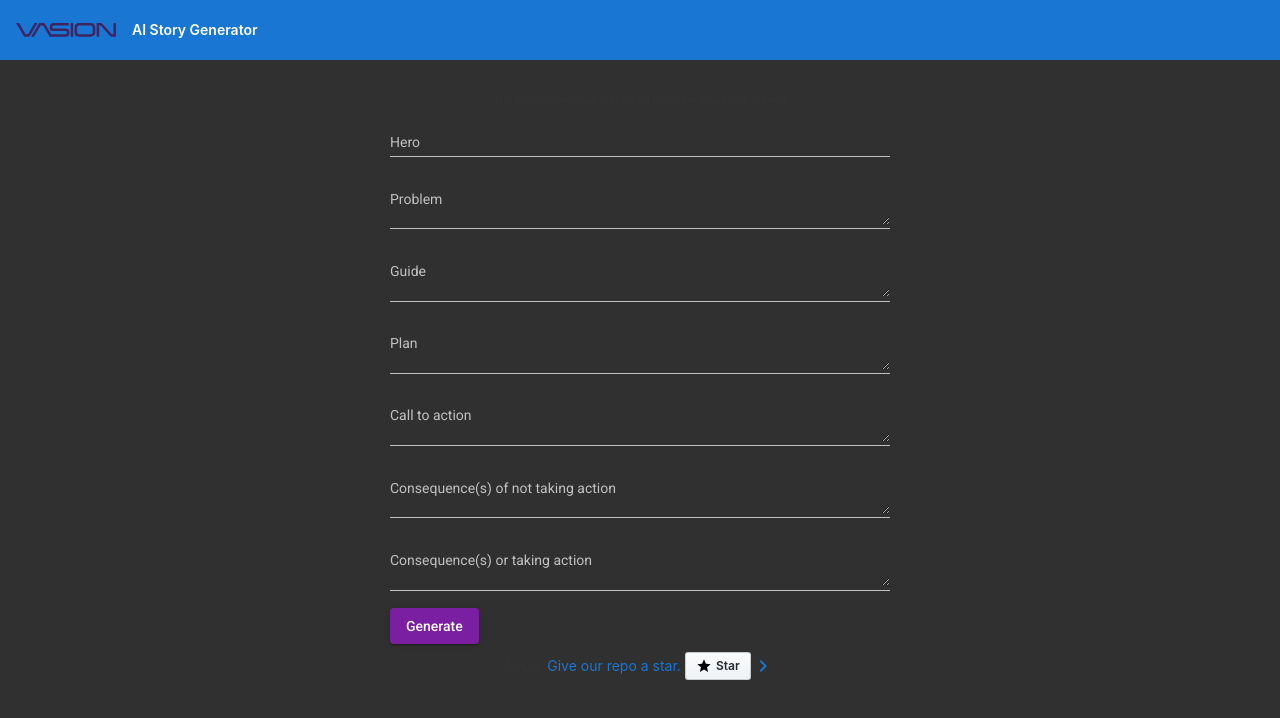
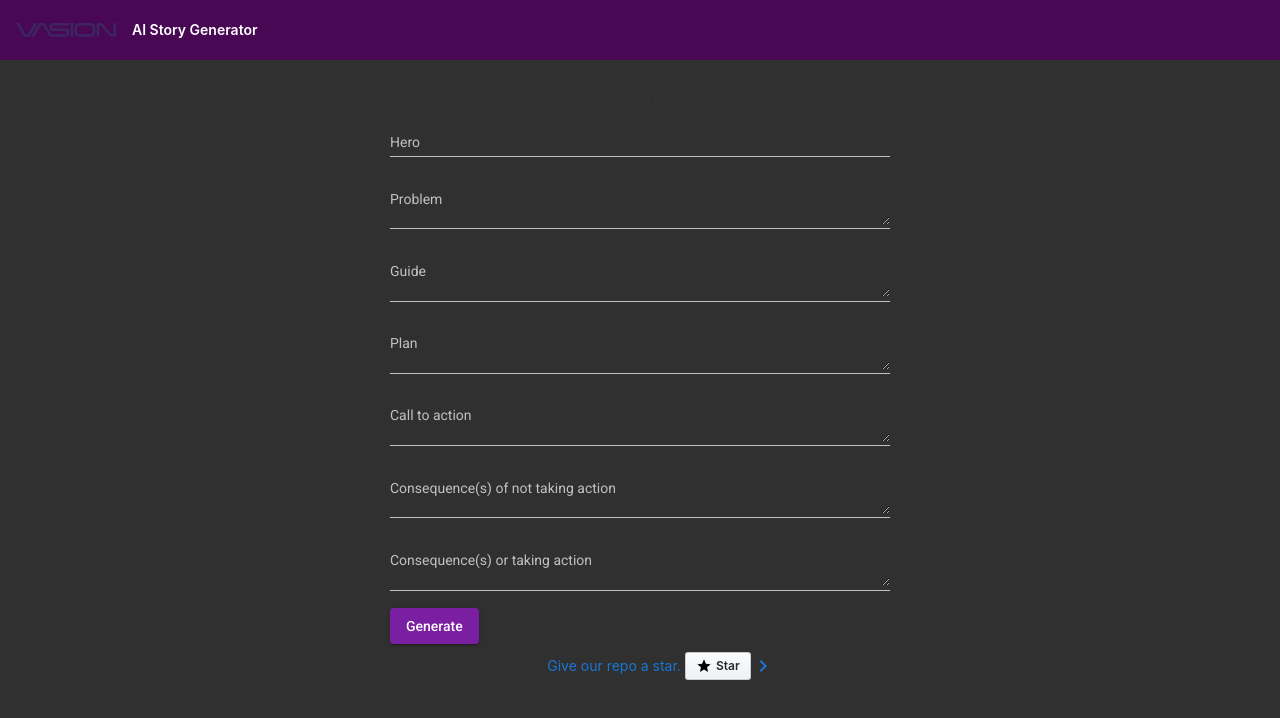
Before and after one commit to eguardadovasion/story-generator, an Angular app: page / in a window 1280 px wide. Shown: the top 718 px of the page. Built offline with nearby package versions, Linux system fonts and the light colour scheme; no server answers.

Commit message:
updated header

```diff
--- a/src/app/app.component.html
+++ b/src/app/app.component.html
@@ -44,7 +44,7 @@
     height: 60px;
     display: flex;
     align-items: center;
-    background-color: #1976d2;
+    background-color: #480854;
     color: white;
     font-weight: 600;
   }
```
